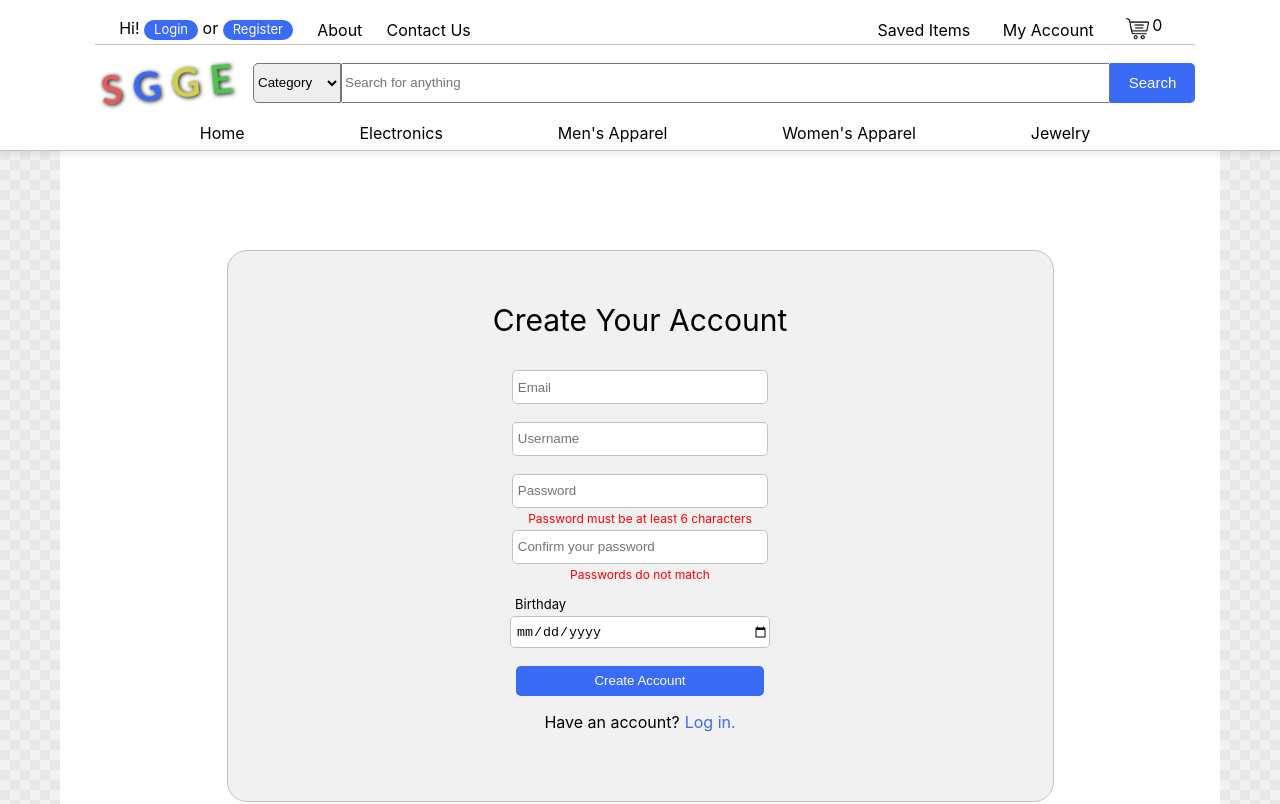
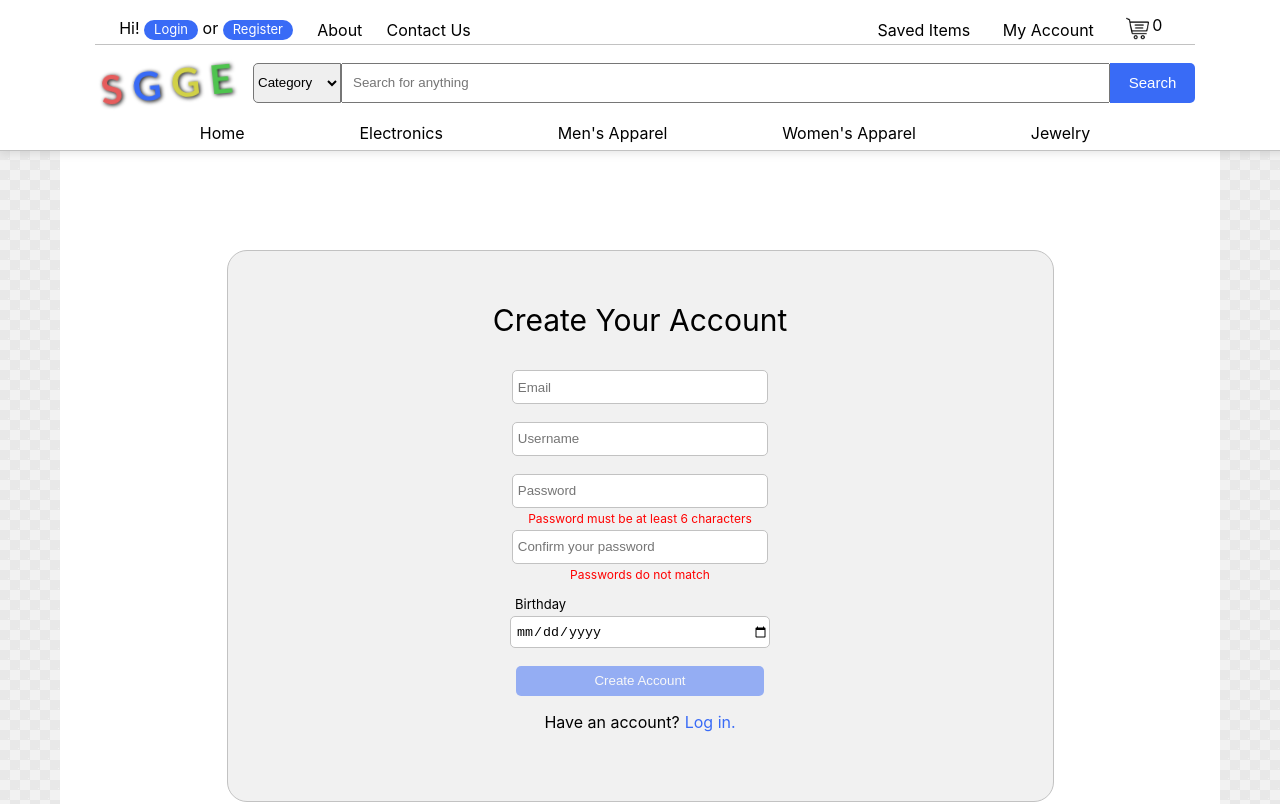
Before and after one commit to brockmortenson/ebay-clone, a React (Create React App) app: page /#/Register in a window 1280 px wide. Shown: the top 804 px of the page. Built offline with nearby package versions, Linux system fonts and the light colour scheme; what redux-promise-middleware would draw is missing.

Commit message:
I made some styling changes so that the green checkmarks that show up on the register form are at the end of the input field instead of below them. I also made it so the border turns green on the password inputs if their conditions are met.

```diff
--- a/src/components/Register.js
+++ b/src/components/Register.js
@@ -65,6 +65,9 @@ const Register = (props) => {
         }
     }
 
+    const borderOne = matchPass === data.password && matchPass !== '' ? 'rgb(78, 196, 78)' : 'rgb(194, 194, 194)';
+    const borderTwo = count < 6 ? 'rgb(194, 194, 194)' : 'rgb(78, 196, 78)';
+
     return (
         <div className='Register'>
             <div className='reg-form'>
@@ -97,6 +100,7 @@ const Register = (props) => {
                             onChange={handleChange}
                             onKeyUp={e => setCount(e.target.value.length)}
                             value={data.password}
+                            style={{ borderColor: borderTwo }}
                             minLength='6'
                             required
                         />
@@ -107,7 +111,7 @@ const Register = (props) => {
                                 Password must be at least 6 characters
                             </p>
                             :
-                            <p>&#9989;</p>
+                            <span className='check-mark'>&#9989;</span>
                         }
                         <input
                             type='password'
@@ -115,12 +119,13 @@ const Register = (props) => {
                             name='confirm'
                             onChange={e => setMatchPass(e.target.value)}
                             value={matchPass}
+                            style={{ borderColor: borderOne }}
                             required
                         />
                         {
                             matchPass === data.password && matchPass !== ''
                             ?
-                            <span>&#9989;</span>
+                            <span className='check-mark'>&#9989;</span>
                             :
                             <span>Passwords do not match</span>
                         }
@@ -136,7 +141,16 @@ const Register = (props) => {
                             required
                         />
                     </div>
+                    {/* The below code prevents a user from being able to create
+                    an account if the passwords are not the same */}
+                    {
+                        matchPass === data.password && matchPass !== ''
+                        ?
                         <button type='submit'>Create Account</button>
+                        :
+                        <button id='greyed-out' disabled>Create Account</button>
+                    }
+                    {/* <button type='submit'>Create Account</button> */}
                     <div className='account-login'>
                         <p>Have an account?</p>
                         <span onClick={() => history.push('/Login')}>Log in.</span>
--- a/src/styles/register.css
+++ b/src/styles/register.css
@@ -61,7 +61,7 @@
     background-color: #396bf6;
     color: white;
     cursor: pointer;
-    transition: background-color 0.3s ease;
+    transition: all 0.3s ease;
   }
 
   .reg-form > form > button:hover {
@@ -129,6 +129,20 @@
   margin-left: 5px;
 }
 
+.check-mark {
+  position: relative;
+  display: flex;
+  justify-content: flex-end;
+  align-items: center;
+  bottom: 28px;
+  left: 27%;
+}
+
+#greyed-out {
+  opacity: 50%;
+  cursor: initial;
+}
+
 @media (max-width: 666px) {
   .reg-form {
     width: 100%;
--- a/src/styles/storeSearch.css
+++ b/src/styles/storeSearch.css
@@ -6,6 +6,7 @@
 .StoreSearch input {
   width: 100%;
   position: relative;
+  padding-left: 10px;
 }
 
 /* .text-field {
@@ -90,7 +91,7 @@
   font-weight: 600;
 }
 
-.item-search >div {
+.item-search > div {
   /* padding: 5px; */
   font-size: 20px;
 }
```
Lines whose indentation alone changed are shown as unchanged.
